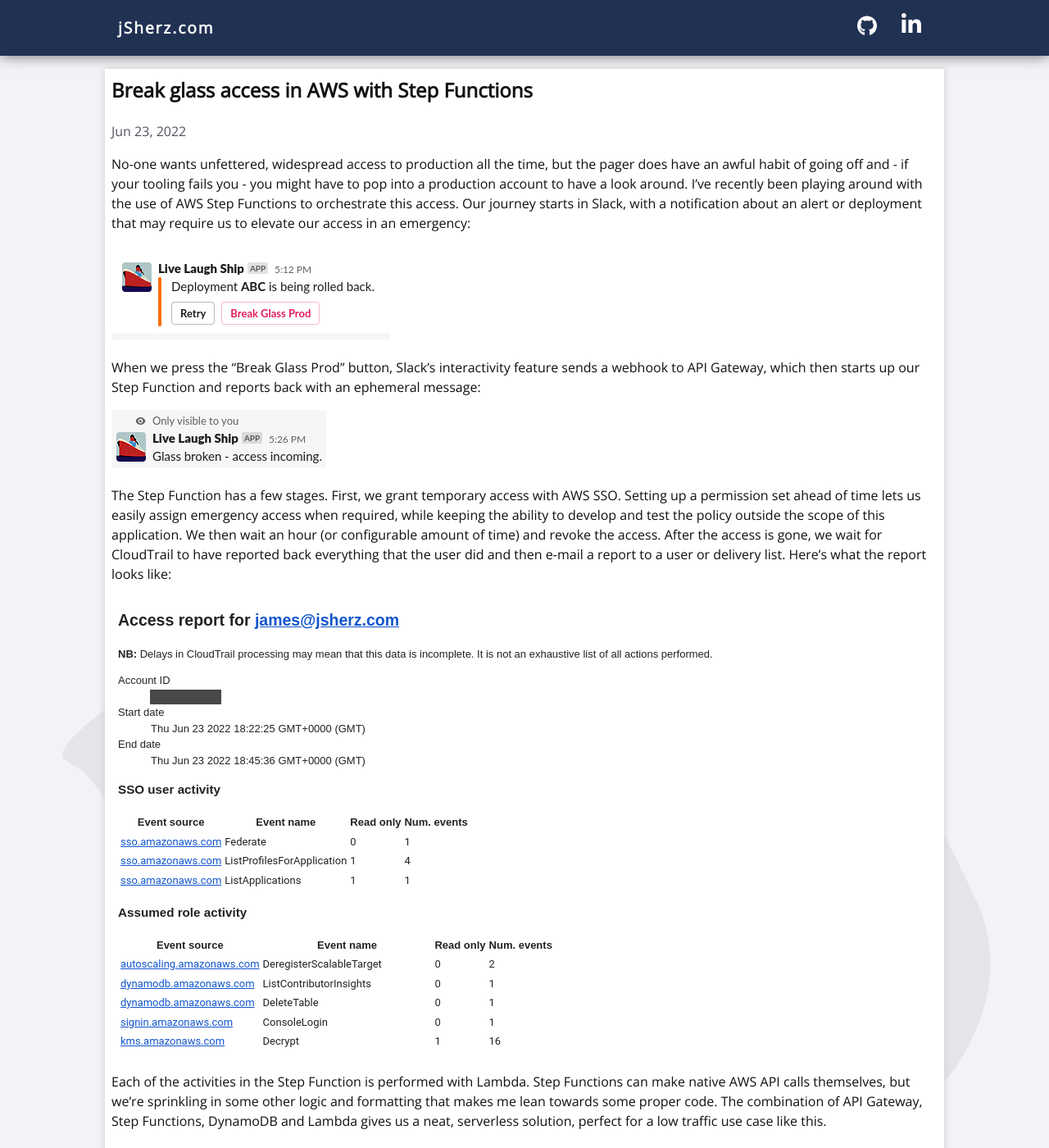
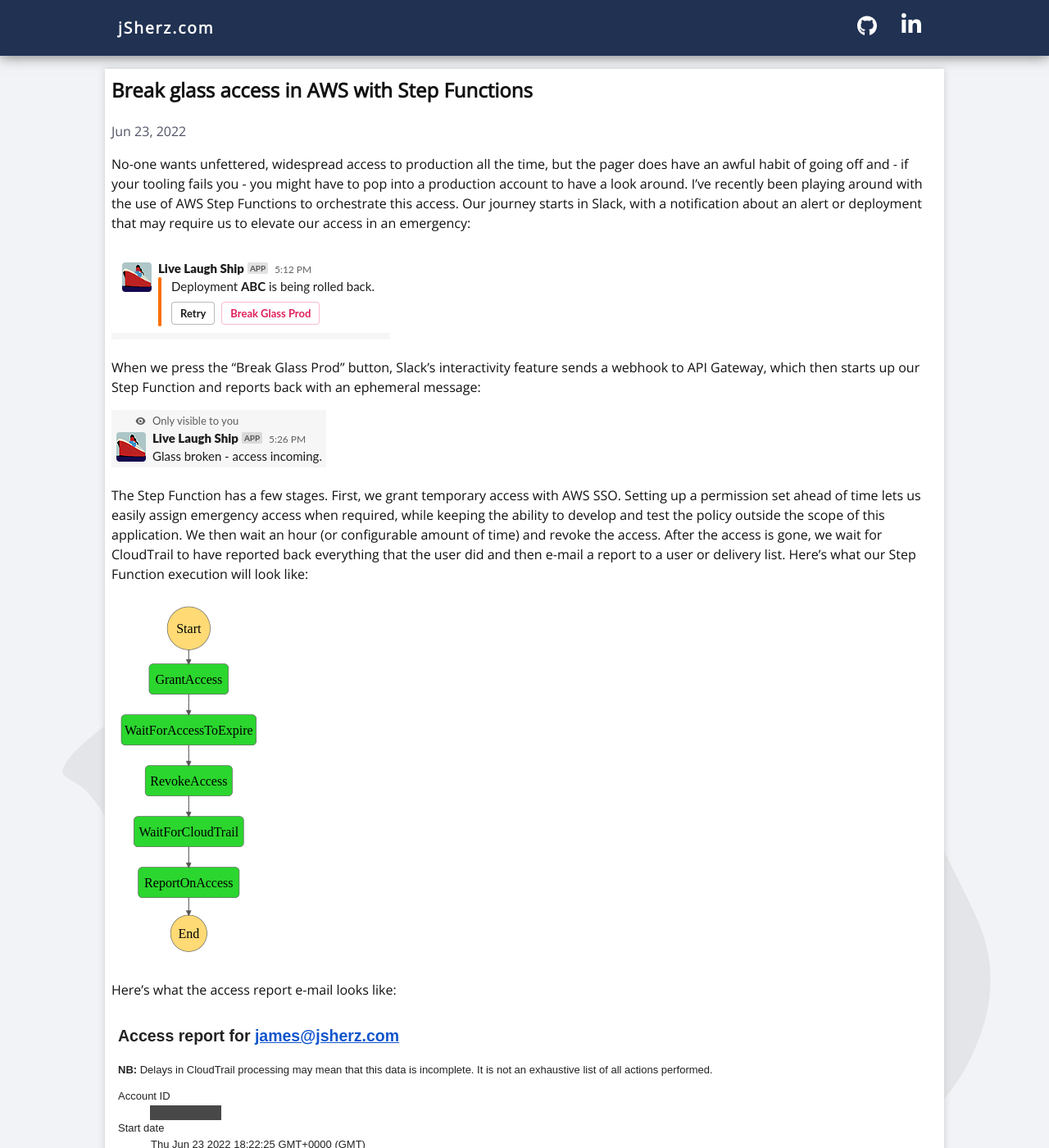
Before and after one commit to jSherz/jsj-blog, a Jekyll site: the page built from _posts/2022-06-23-break-glass-access-in-production.md, in a window 1280 px wide and 1400 px high. Shown: the whole window at 82% size. Built offline with Jekyll 4.4.1, drawn with Linux system fonts in a browser that asks for light colours.

Commit message:
Bit of a reshuffle.

```diff
--- a/_posts/2022-06-23-break-glass-access-in-production.md
+++ b/_posts/2022-06-23-break-glass-access-in-production.md
@@ -34,7 +34,13 @@
 outside the scope of this application. We then wait an hour (or configurable
 amount of time) and revoke the access. After the access is gone, we wait for
 CloudTrail to have reported back everything that the user did and then e-mail a
-report to a user or delivery list. Here's what the report looks like:
+report to a user or delivery list. Here's what our Step Function execution will
+look like:
+
+![A graph showing a Step Function with stages "Grant Access", "Wait For
+Access To Expire", "Revoke Access", "Wait For CloudTrail" and "Report Access".](/assets/break-glass-access-in-production/sfn-graph.png)
+
+Here's what the access report e-mail looks like:
 
 ![An example e-mail report in which the user's email is shown, along with
 the date and time of their access. Two tables are below that information,
@@ -47,9 +53,6 @@
 The combination of API Gateway, Step Functions, DynamoDB and Lambda gives us a
 neat, serverless solution, perfect for a low traffic use case like this.
 
-![A graph showing a Step Function with stages "Grant Access", "Wait For
-Access To Expire", "Revoke Access", "Wait For CloudTrail" and "Report Access".](/assets/break-glass-access-in-production/sfn-graph.png)
-
 View the app code and Terraform infrastructure [on GitHub].
 
 [on GitHub]: https://github.com/jSherz/break-glass-access
```
